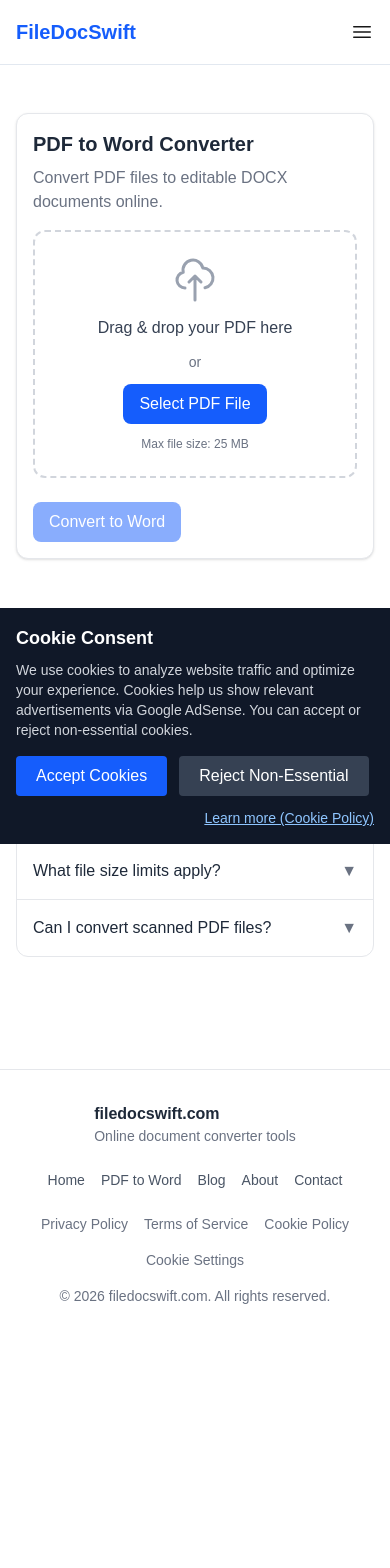
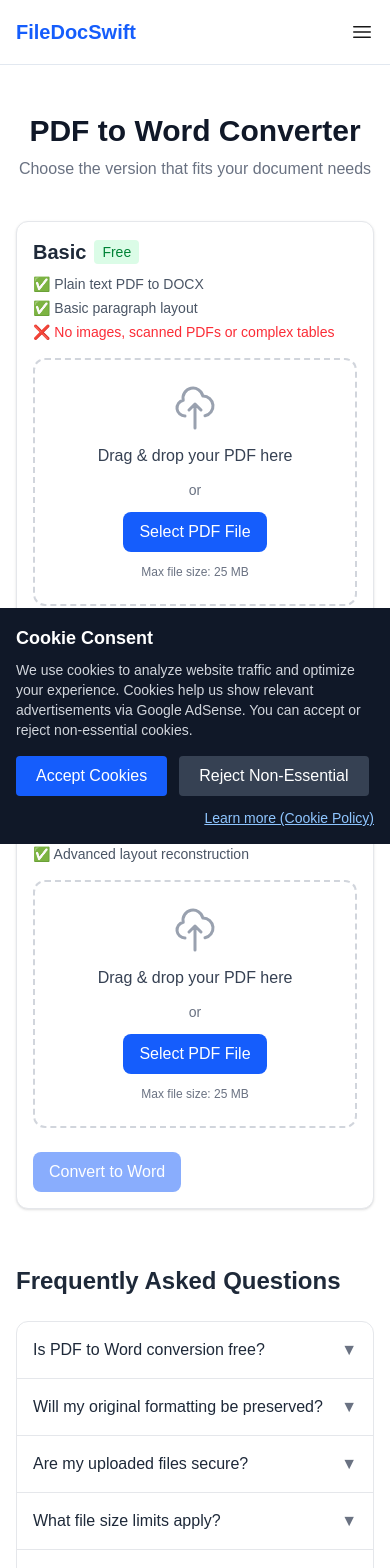
Before and after one commit to yrzhuang-max/my-next-site, a Next.js app in the folder my-next-site/: page /pdf-to-word in a window 390 px wide. Shown: the top 1568 px of the page. Before the commit the page ends 1338 px from the top, so only its background shows below. Built offline with nearby package versions, Linux system fonts and the light colour scheme.

Commit message:
split basic and premium into separate upload cards

```diff
--- a/my-next-site/app/pdf-to-word/page.tsx
+++ b/my-next-site/app/pdf-to-word/page.tsx
@@ -5,7 +5,7 @@ import Button from '@/components/Button';
 import FileUpload from '@/components/FileUpload';
 import FAQAccordion from '@/components/FAQAccordion';
 
-// 广告组件，改成普通函数，不export default
+// 广告组件
 function AdUnit() {
   const [canShowAd, setCanShowAd] = useState(false);
   useEffect(() => {
@@ -28,11 +28,11 @@ function AdUnit() {
 const faqList = [
   {
     question: "Is PDF to Word conversion free?",
-    answer: "Yes, you can convert PDF to Word for free with basic limits. Large files may require longer processing time."
+    answer: "Yes, our Basic version is free for text-only PDFs. Premium features require a paid subscription."
   },
   {
     question: "Will my original formatting be preserved?",
-    answer: "Our tool attempts to retain text, tables and basic layout. Complex graphics or scanned image-only PDFs may have formatting changes after conversion."
+    answer: "Basic version keeps plain text layout. Premium version supports images, tables and complex layout retention."
   },
   {
     question: "Are my uploaded files secure?",
@@ -40,103 +40,148 @@ const faqList = [
   },
   {
     question: "What file size limits apply?",
-    answer: "Free conversion supports PDF files up to 25MB. For larger documents, split your PDF into smaller parts before uploading."
+    answer: "Both Basic and Premium support PDF files up to 25MB."
   },
   {
     question: "Can I convert scanned PDF files?",
-    answer: "Scanned PDFs are image-based and require OCR. Our current free converter works best with text-based PDFs."
+    answer: "Scanned image PDFs require OCR, which is only available in our Premium plan."
   }
 ];
 
-// ✅ 唯一的页面默认导出
 export default function PdfToWordPage() {
-  const [pdfFile, setPdfFile] = useState<File | null>(null);
-  const [isConverting, setIsConverting] = useState(false);
-  const [progress, setProgress] = useState(0);
-  const [downloadUrl, setDownloadUrl] = useState<string | null>(null);
-  const [error, setError] = useState<string | null>(null);
+  // Basic Free 状态
+  const [basicFile, setBasicFile] = useState<File | null>(null);
+  const [basicConverting, setBasicConverting] = useState(false);
+  const [basicProgress, setBasicProgress] = useState(0);
+  const [BasicDownloadUrl, setBasicDownloadUrl] = useState<string | null>(null);
+  const [basicError, setBasicError] = useState<string | null>(null);
 
-  // 模拟转换，生产环境替换为真实API请求
-  const simulateConversion = async () => {
-    if (!pdfFile) return;
-    setIsConverting(true);
-    setProgress(0);
-    setDownloadUrl(null);
-    setError(null);
+  // Premium 状态
+  const [premiumFile, setPremiumFile] = useState<File | null>(null);
+  const [premiumConverting, setPremiumConverting] = useState(false);
+  const [premiumProgress, setPremiumProgress] = useState(0);
+  const [premiumDownloadUrl, setPremiumDownloadUrl] = useState<string | null>(null);
+  const [premiumError, setPremiumError] = useState<string | null>(null);
+
+  // 基础免费转换（文字PDF only）
+  const runBasicConvert = async () => {
+    if (!basicFile) return;
+    setBasicConverting(true);
+    setBasicProgress(0);
+    setBasicDownloadUrl(null);
+    setBasicError(null);
     try {
-      // 模拟进度递增
       for (let i = 0; i <= 100; i += 10) {
         await new Promise(resolve => setTimeout(resolve, 250));
-        setProgress(i);
+        setBasicProgress(i);
       }
-      // 生成模拟下载链接
-      const fakeBlob = new Blob(["Mock Word content"], { type: "application/vnd.openxmlformats-officedocument.wordprocessingml.document" });
-      const url = URL.createObjectURL(fakeBlob);
-      setDownloadUrl(url);
+      const blob = new Blob(["Mock Basic plain text Word document"], { type: "application/vnd.openxmlformats-officedocument.wordprocessingml.document" });
+      const url = URL.createObjectURL(blob);
+      setBasicDownloadUrl(url);
     } catch (err) {
-      setError("Conversion failed. Please try again or upload another PDF file.");
+      setBasicError("Conversion failed. Please try again or upload another PDF file.");
     } finally {
-      setIsConverting(false);
+      setBasicConverting(false);
     }
   };
 
-  const handleDownload = () => {
-    if (!downloadUrl || !pdfFile) return;
+  // 高级版转换占位（后续付费鉴权、OCR、图片表格解析）
+  const runPremiumConvert = async () => {
+    if (!premiumFile) return;
+    setPremiumConverting(true);
+    setPremiumProgress(0);
+    setPremiumDownloadUrl(null);
+    setPremiumError(null);
+    try {
+      for (let i = 0; i <= 100; i += 10) {
+        await new Promise(resolve => setTimeout(resolve, 250));
+        setPremiumProgress(i);
+      }
+      const blob = new Blob(["Mock Premium Word with images & tables"], { type: "application/vnd.openxmlformats-officedocument.wordprocessingml.document" });
+      const url = URL.createObjectURL(blob);
+      setPremiumDownloadUrl(url);
+    } catch (err) {
+      setPremiumError("Conversion failed. Please try again or upload another PDF file.");
+    } finally {
+      setPremiumConverting(false);
+    }
+  };
+
+  const handleDownload = (url: string | null, file: File | null) => {
+    if (!url || !file) return;
     const a = document.createElement('a');
-    a.href = downloadUrl;
-    a.download = `${pdfFile.name.replace(/\.pdf$/i, '')}.docx`;
+    a.href = url;
+    a.download = `${file.name.replace(/\.pdf$/i, '')}.docx`;
     document.body.appendChild(a);
     a.click();
     a.remove();
   };
 
-  const resetAll = () => {
-    setPdfFile(null);
-    setIsConverting(false);
-    setProgress(0);
-    setDownloadUrl(null);
-    setError(null);
+  const resetBasic = () => {
+    setBasicFile(null);
+    setBasicConverting(false);
+    setBasicProgress(0);
+    setBasicDownloadUrl(null);
+    setBasicError(null);
+  };
+  const resetPremium = () => {
+    setPremiumFile(null);
+    setPremiumConverting(false);
+    setPremiumProgress(0);
+    setPremiumDownloadUrl(null);
+    setPremiumError(null);
   };
 
   return (
     <main className="py-12 md:py-16">
       <div className="max-w-5xl mx-auto px-4 sm:px-6">
+        <div className="text-center mb-10">
+          <h1 className="text-3xl font-bold text-gray-900">PDF to Word Converter</h1>
+          <p className="text-gray-500 mt-2">Choose the version that fits your document needs</p>
+        </div>
+
+        <div className="grid md:grid-cols-2 gap-8">
+          {/* Basic Free 卡片 */}
           <Card>
             <CardHeader>
-            <CardTitle>PDF to Word Converter</CardTitle>
-            <p className="text-gray-500 mt-2">Convert PDF files to editable DOCX documents online.</p>
+              <CardTitle className="flex items-center gap-2">
+                Basic
+                <span className="text-sm font-normal bg-green-100 text-green-700 px-2 py-0.5 rounded">Free</span>
+              </CardTitle>
+              <div className="mt-2 text-sm text-gray-600 space-y-1">
+                <p>✅ Plain text PDF to DOCX</p>
+                <p>✅ Basic paragraph layout</p>
+                <p className="text-red-500">❌ No images, scanned PDFs or complex tables</p>
+              </div>
             </CardHeader>
             <CardContent>
               <div className="space-y-6">
-              <FileUpload onFileSelect={setPdfFile} maxSizeMB={25} />
-              {/* 转换进度条 */}
-              {isConverting && (
+                <FileUpload onFileSelect={setBasicFile} maxSizeMB={25} />
+                {basicConverting && (
                   <div className="space-y-2">
                     <div className="w-full bg-gray-200 rounded-full h-3">
                       <div
                         className="bg-blue-600 h-3 rounded-full transition-all duration-200"
-                      style={{ width: `${progress}%` }}
+                        style={{ width: `${basicProgress}%` }}
                       />
                     </div>
-                  <p className="text-sm text-gray-600">Processing: {progress}%</p>
+                    <p className="text-sm text-gray-600">Processing: {basicProgress}%</p>
                   </div>
                 )}
-              {/* 错误提示 */}
-              {error && (
-                <p className="text-red-600 text-sm font-medium">{error}</p>
+                {basicError && (
+                  <p className="text-red-600 text-sm font-medium">{basicError}</p>
                 )}
-              {/* 操作按钮组 */}
                 <div className="flex flex-wrap gap-3">
-                <Button onClick={simulateConversion} disabled={!pdfFile || isConverting}>
+                  <Button onClick={runBasicConvert} disabled={!basicFile || basicConverting}>
                     Convert to Word
                   </Button>
-                {downloadUrl && (
-                  <Button variant="secondary" onClick={handleDownload}>
+                  {BasicDownloadUrl && (
+                    <Button variant="secondary" onClick={() => handleDownload(BasicDownloadUrl, basicFile)}>
                       Download DOCX
                     </Button>
                   )}
-                {(downloadUrl || error) && (
-                  <Button variant="outline" onClick={resetAll}>
+                  {(BasicDownloadUrl || basicError) && (
+                    <Button variant="outline" onClick={resetBasic}>
                       New Conversion
                     </Button>
                   )}
@@ -145,10 +190,58 @@ export default function PdfToWordPage() {
             </CardContent>
           </Card>
 
-        {/* 广告位置，想展示就放这里 <AdUnit /> */}
+          {/* Premium 卡片 */}
+          <Card className="border-blue-400 bg-blue-50">
+            <CardHeader>
+              <CardTitle className="flex items-center gap-2">
+                Premium
+                <span className="text-sm font-normal bg-blue--600 text-blue-700 px-2 py-0.5 rounded">Paid</span>
+              </CardTitle>
+              <div className="mt-2 text-sm text-gray-600 space-y-1">
+                <p>✅ All Basic features</p>
+                <p>✅ Embedded images & complex tables</p>
+                <p>✅ OCR for scanned image PDFs</p>
+                <p>✅ Advanced layout reconstruction</p>
+              </div>
+            </CardHeader>
+            <CardContent>
+              <div className="space-y-6">
+                <FileUpload onFileSelect={setPremiumFile} maxSizeMB={25} />
+                {premiumConverting && (
+                  <div className="space-y-2">
+                    <div className="w-full bg-gray-200 rounded-full h-3">
+                      <div
+                        className="bg-blue-600 h-3 rounded-full transition-all duration-200"
+                        style={{ width: `${premiumProgress}%` }}
+                      />
+                    </div>
+                    <p className="text-sm text-gray-600">Processing: {premiumProgress}%</p>
+                  </div>
+                )}
+                {premiumError && (
+                  <p className="text-red-600 text-sm font-medium">{premiumError}</p>
+                )}
+                <div className="flex flex-wrap gap-3">
+                  <Button onClick={runPremiumConvert} disabled={!premiumFile || premiumConverting}>
+                    Convert to Word
+                  </Button>
+                  {premiumDownloadUrl && (
+                    <Button variant="secondary" onClick={() => handleDownload(premiumDownloadUrl, premiumFile)}>
+                      Download DOCX
+                    </Button>
+                  )}
+                  {(premiumDownloadUrl || premiumError) && (
+                    <Button variant="outline" onClick={resetPremium}>
+                      New Conversion
+                    </Button>
+                  )}
+                </div>
+              </div>
+            </CardContent>
+          </Card>
+        </div>
+
         {/* <AdUnit /> */}
-
-        {/* FAQ Section */}
         <div className="mt-14">
           <h2 className="text-2xl font-bold text-gray-800 mb-6">Frequently Asked Questions</h2>
           <FAQAccordion items={faqList}/>
```
Lines whose indentation alone changed are shown as unchanged.
